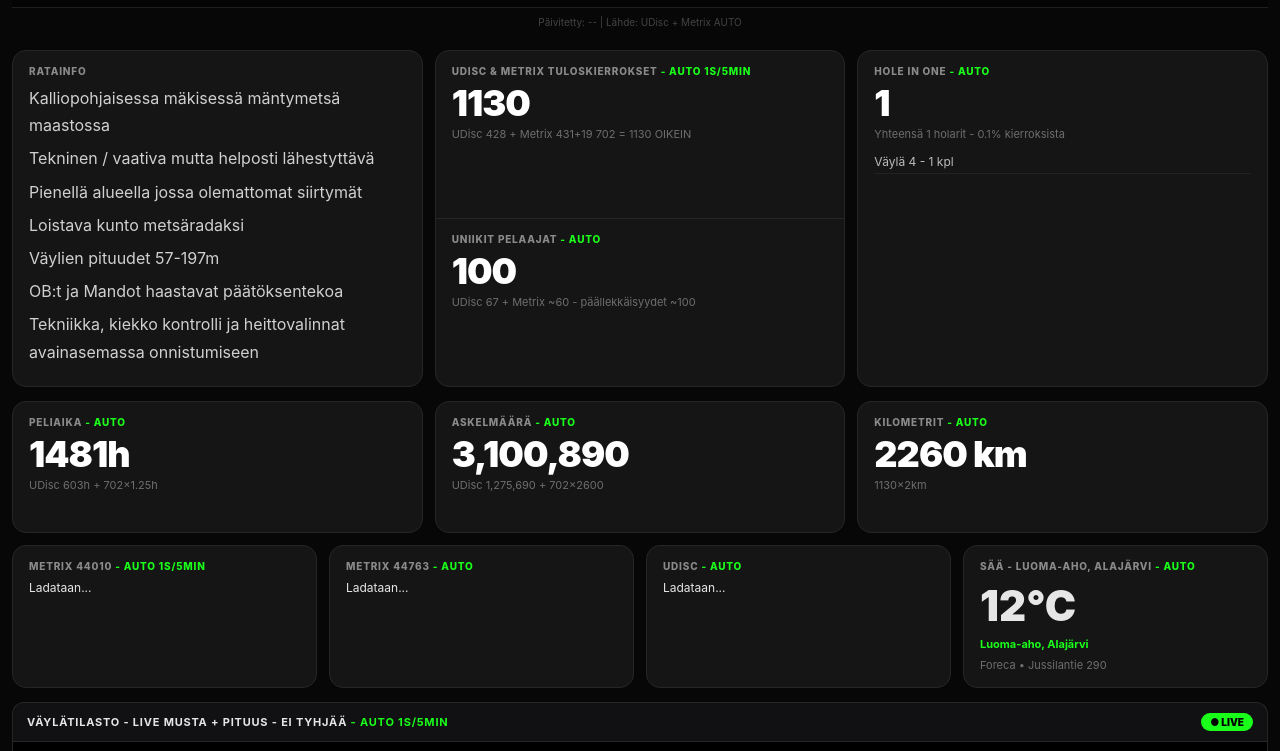
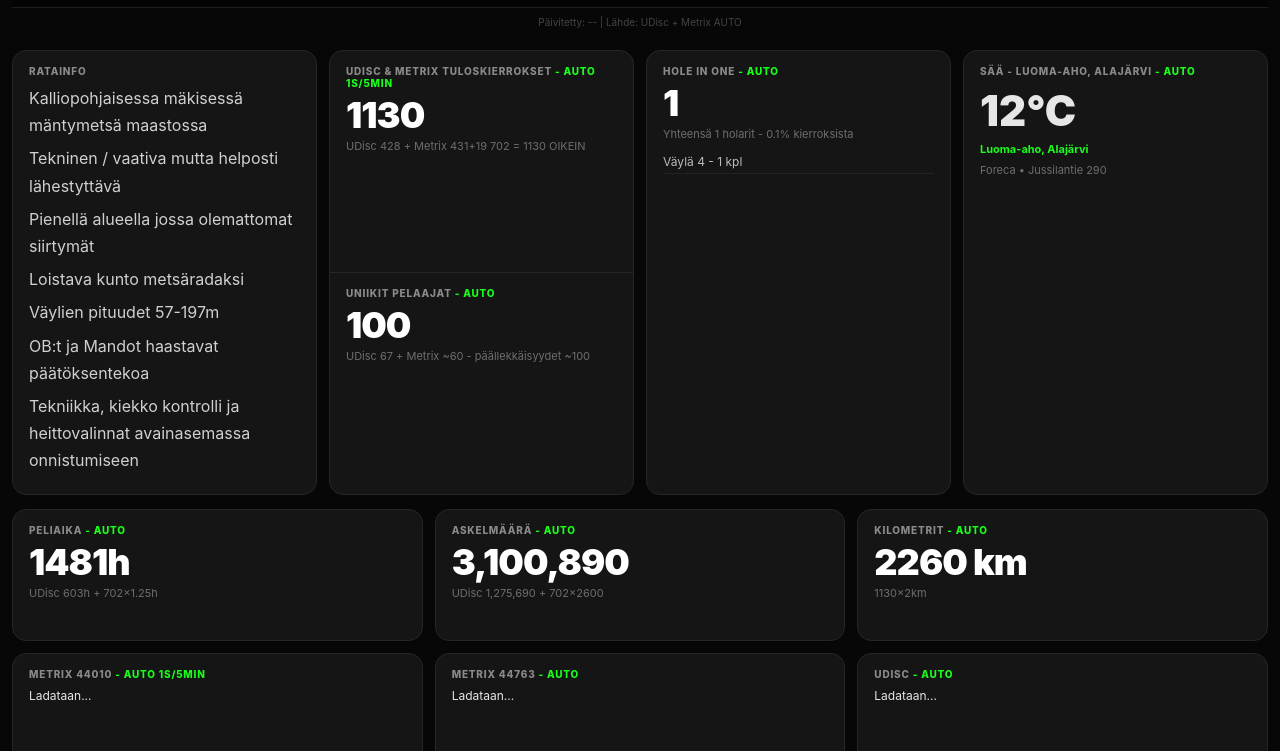
Before and after one commit to luomaahonfrisbeegolfrata-gif/luoma-aho-stats, a plain HTML site: page index.html in a window 1280 px wide. Shown: the part 49-800 px from the top of the page. Drawn offline with Linux system fonts and the light colour scheme.

Commit message:
Add files via upload

```diff
--- a/index.html
+++ b/index.html
@@ -3,7 +3,7 @@
 <head>
 <meta charset="UTF-8">
 <meta name="viewport" content="width=device-width, initial-scale=1.0">
-<title>Luoma-ahon Frisbeegolfrata - HIO kavennus</title>
+<title>Luoma-ahon Frisbeegolfrata - SÄÄ yläriviin</title>
 <style>
 *{box-sizing:border-box;margin:0;padding:0}
 body{background:#070708;color:#e6e6e6;font-family:Inter,-apple-system,sans-serif;padding:0 12px 30px}
@@ -15,12 +15,12 @@ body{background:#070708;color:#e6e6e6;font-family:Inter,-apple-system,sans-serif
 .header-right{display:flex;gap:7px;flex-wrap:wrap;align-items:center}
 .header-right img{height:30px;background:#fff;border-radius:7px;padding:2px 6px;object-fit:contain;min-width:48px}
 
-/* KORJATTU: kaikki 3 yläkorttia sama kapea leveys - 50% pienempi */
-.grid-3{display:grid;grid-template-columns:0.75fr 0.75fr 0.75fr;gap:12px;margin:14px 0;justify-content:start}
+/* YLÄRIVI NYT 4 KORTTIA YHTÄ LEVEITÄ */
+.grid-top{display:grid;grid-template-columns:0.75fr 0.75fr 0.75fr 0.75fr;gap:12px;margin:14px 0;justify-content:start}
 .grid-3b{display:grid;grid-template-columns:1fr 1fr 1fr;gap:12px;margin:12px 0}
-.grid-4{display:grid;grid-template-columns:repeat(4,1fr);gap:12px;margin:12px 0}
-@media(max-width:1100px){.grid-3,.grid-3b,.grid-4{grid-template-columns:1fr 1fr}}
-@media(max-width:700px){.grid-3,.grid-3b,.grid-4{grid-template-columns:1fr}}
+.grid-3bottom{display:grid;grid-template-columns:1fr 1fr 1fr;gap:12px;margin:12px 0}
+@media(max-width:1100px){.grid-top,.grid-3b,.grid-3bottom{grid-template-columns:1fr 1fr}}
+@media(max-width:700px){.grid-top,.grid-3b,.grid-3bottom{grid-template-columns:1fr}}
 
 .card{background:#151516;border:1px solid #262626;border-radius:14px;padding:14px 16px;min-height:132px;display:flex;flex-direction:column}
 .card-title{font-size:10px;color:#8a8a8a;text-transform:uppercase;letter-spacing:0.8px;font-weight:800;margin-bottom:8px}
@@ -28,10 +28,10 @@ body{background:#070708;color:#e6e6e6;font-family:Inter,-apple-system,sans-serif
 .big{font-size:36px;font-weight:900;letter-spacing:-1px;color:#fff;line-height:1}
 .small{font-size:11px;color:#6e6e6e;margin-top:6px;line-height:1.4}
 
-.card.ratainfo-card,.card.combined-card,.card.hio-card{
+.card.ratainfo-card,.card.combined-card,.card.hio-card,.card.saa-card{
   width:100%;
   max-width:100%;
-  min-height:auto;
+  min-height:132px;
 }
 .ratainfo{font-size:16px !important;line-height:1.7;color:#d0d0d0}
 .ratainfo p{margin-bottom:6px;font-size:16px !important}
@@ -65,7 +65,8 @@ body{background:#070708;color:#e6e6e6;font-family:Inter,-apple-system,sans-serif
 
 <div id="status">Päivitetty: <span id="last-update">--</span> | Lähde: UDisc + Metrix AUTO</div>
 
-<div class="grid-3">
+<!-- YLÄRIVI: 4 KORTTIA YHTÄ LEVEITÄ - SÄÄ SIIRRETTY HIO:N OIKEALLE -->
+<div class="grid-top">
   <div class="card ratainfo-card">
     <div class="card-title">RATAINFO</div>
     <div class="ratainfo">
@@ -92,12 +93,19 @@ body{background:#070708;color:#e6e6e6;font-family:Inter,-apple-system,sans-serif
     </div>
   </div>
 
-  <!-- HOLE IN ONE - NYT KAVENNETTU SAMAAN LEVEYTEEN -->
   <div class="card hio-card">
     <div class="card-title">HOLE IN ONE <span class="auto">- AUTO</span></div>
     <div class="big" id="hio-total">1</div>
     <div class="small">Yhteensä 1 holarit - 0.1% kierroksista</div>
     <div class="hio-list" id="hio-list"><div class="hio-item">Väylä 4 - 1 kpl</div></div>
+  </div>
+
+  <div class="card saa-card">
+    <div class="card-title">SÄÄ - LUOMA-AHO, ALAJÄRVI <span class="auto">- AUTO</span></div>
+    <div class="saa-big" id="saa-temp">12°C</div>
+    <div class="small" id="saa-location" style="color:#1aff1a;font-weight:700">Luoma-aho, Alajärvi</div>
+    <div class="small" id="saa-desc">Foreca • Jussilantie 290</div>
+    <div id="foreca-widget" style="margin-top:8px;font-size:11px;color:#888"></div>
   </div>
 </div>
 
@@ -107,11 +115,10 @@ body{background:#070708;color:#e6e6e6;font-family:Inter,-apple-system,sans-serif
   <div class="card"><div class="card-title">KILOMETRIT <span class="auto">- AUTO</span></div><div class="big">2260 km</div><div class="small">1130×2km</div></div>
 </div>
 
-<div class="grid-4">
+<div class="grid-3bottom">
   <div class="card"><div class="card-title">METRIX 44010 <span class="auto">- AUTO 1S/5MIN</span></div><div class="tulos" id="m44010">Ladataan...</div></div>
   <div class="card"><div class="card-title">METRIX 44763 <span class="auto">- AUTO</span></div><div class="tulos" id="m44763">Ladataan...</div></div>
   <div class="card"><div class="card-title">UDISC <span class="auto">- AUTO</span></div><div class="tulos" id="udisc">Ladataan...</div></div>
-  <div class="card"><div class="card-title">SÄÄ - LUOMA-AHO, ALAJÄRVI <span class="auto">- AUTO</span></div><div class="saa-big" id="saa-temp">12°C</div><div class="small" id="saa-location" style="color:#1aff1a;font-weight:700">Luoma-aho, Alajärvi</div><div class="small" id="saa-desc">Foreca • Jussilantie 290</div></div>
 </div>
 
 <div style="margin-top:14px">
```
